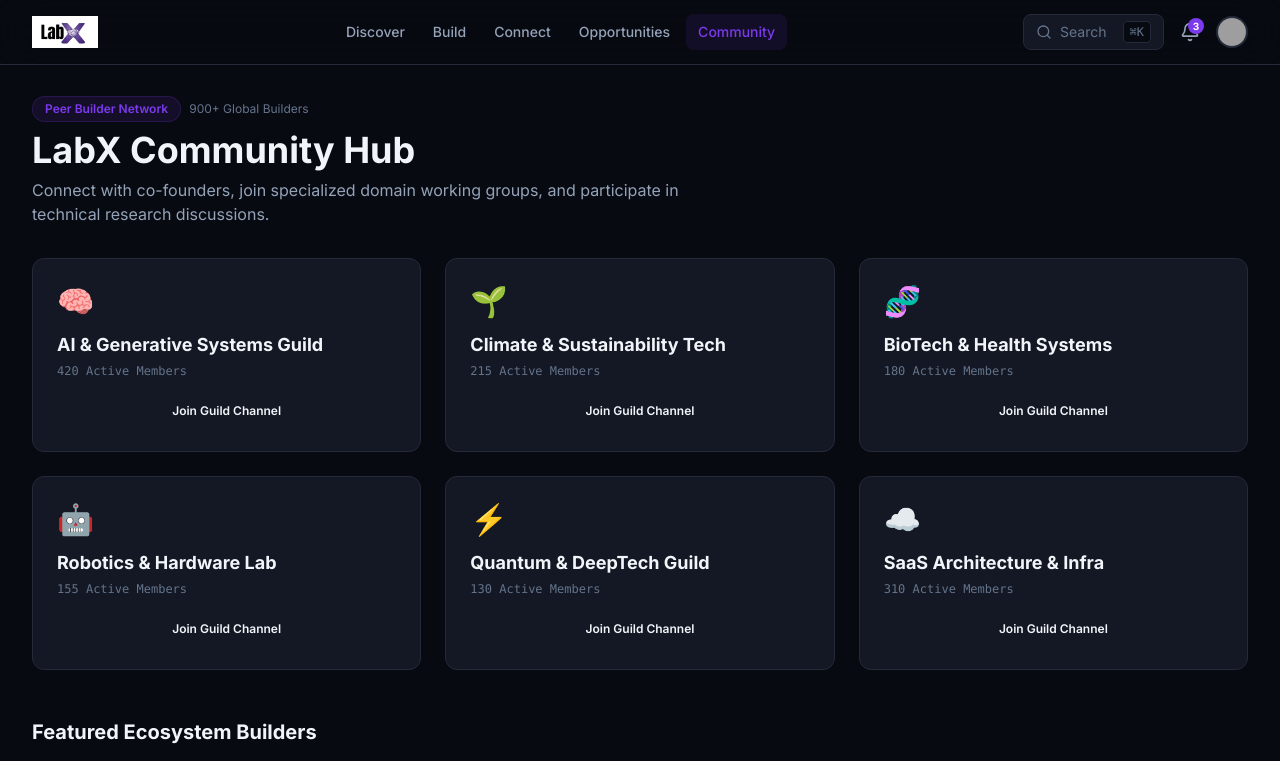
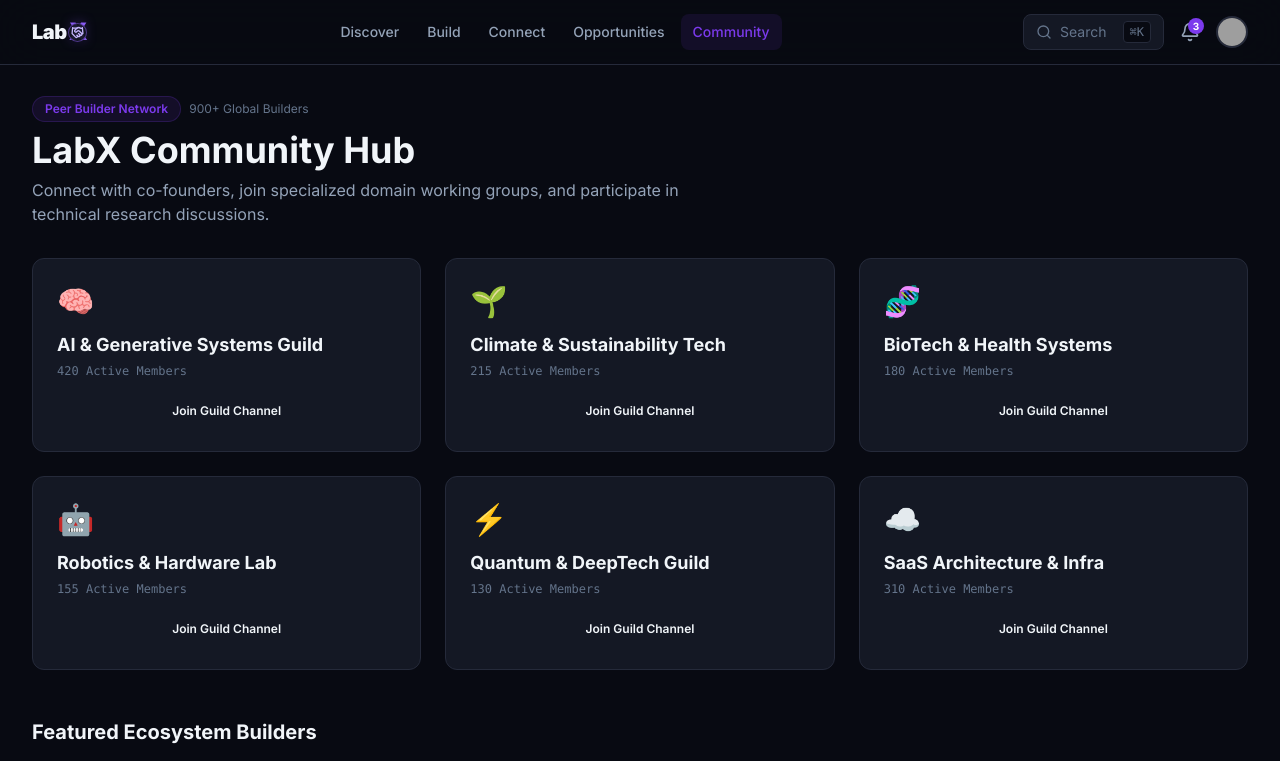
Before and after one commit to RithikaSaravanakumar/labx, a React (Vite) app: page /community in a window 1280 px wide. Shown: the top 761 px of the page. Built offline with nearby package versions, Linux system fonts and the light colour scheme; grey boxes are pictures that could not be loaded.

Commit message:
feat(branding): replace raster screenshot logo with native vector wordmark and handshake glyph

```diff
--- a/src/components/brand/LabXLogo.tsx
+++ b/src/components/brand/LabXLogo.tsx
@@ -1,41 +1,64 @@
 import { Link } from 'react-router-dom';
-import officialLogo from '../../assets/logo.png';
+import { Handshake } from 'lucide-react';
 
 interface LabXLogoProps {
   size?: 'xs' | 'sm' | 'md' | 'lg' | 'xl' | number;
   className?: string;
-  imgClassName?: string;
   linkToHome?: boolean;
   animated?: boolean;
 }
 
-const heightMap: Record<string, number> = {
-  xs: 22,
-  sm: 28,
-  md: 36,
-  lg: 48,
-  xl: 60,
+const sizeConfig: Record<string, { labClass: string; xClass: string; iconSize: number }> = {
+  xs: { labClass: 'text-sm font-black', xClass: 'text-base font-black', iconSize: 10 },
+  sm: { labClass: 'text-base font-black', xClass: 'text-lg font-black', iconSize: 11 },
+  md: { labClass: 'text-xl font-black', xClass: 'text-2xl font-black', iconSize: 13 },
+  lg: { labClass: 'text-3xl font-black', xClass: 'text-4xl font-black', iconSize: 18 },
+  xl: { labClass: 'text-4xl font-black', xClass: 'text-5xl font-black', iconSize: 22 },
 };
 
 export default function LabXLogo({
   size = 'md',
   className = '',
-  imgClassName = '',
   linkToHome = false,
   animated = false,
 }: LabXLogoProps) {
-  const heightPx = typeof size === 'number' ? size : heightMap[size] || 36;
+  const config = typeof size === 'number'
+    ? { labClass: 'text-xl font-black', xClass: 'text-2xl font-black', iconSize: 13 }
+    : sizeConfig[size] || sizeConfig.md;
 
   const content = (
-    <div className={`inline-flex items-center select-none ${className}`}>
-      <img
-        src={officialLogo}
-        alt="LabX — Official Logo"
-        style={{ height: `${heightPx}px`, width: 'auto' }}
-        className={`object-contain transition-all duration-300 ${
-          animated ? 'hover:scale-105 hover:brightness-110' : ''
-        } ${imgClassName}`}
-      />
+    <div
+      className={`inline-flex items-center gap-0.5 select-none transition-transform duration-200 ${
+        animated ? 'hover:scale-105' : ''
+      } ${className}`}
+      aria-label="LabX Innovation Ecosystem"
+    >
+      {/* "Lab" Wordmark */}
+      <span className={`text-labx-text tracking-tight font-black font-sans leading-none ${config.labClass}`}>
+        Lab
+      </span>
+
+      {/* "X" with centered Handshake Partnership Icon */}
+      <span className="relative inline-flex items-center justify-center leading-none">
+        <span
+          className={`font-black tracking-tight leading-none text-[#8B5CF6] font-sans ${config.xClass}`}
+          style={{ textShadow: '0 0 12px rgba(139, 92, 246, 0.4)' }}
+        >
+          X
+        </span>
+        <span
+          className="absolute inset-0 flex items-center justify-center pointer-events-none"
+          title="Where builders collaborate"
+        >
+          <span className="bg-[#10131D]/90 p-0.5 rounded-full border border-[#8B5CF6]/50 shadow-sm flex items-center justify-center">
+            <Handshake
+              size={config.iconSize}
+              className="text-[#C4B5FD]"
+              strokeWidth={2.4}
+            />
+          </span>
+        </span>
+      </span>
     </div>
   );
 
```
